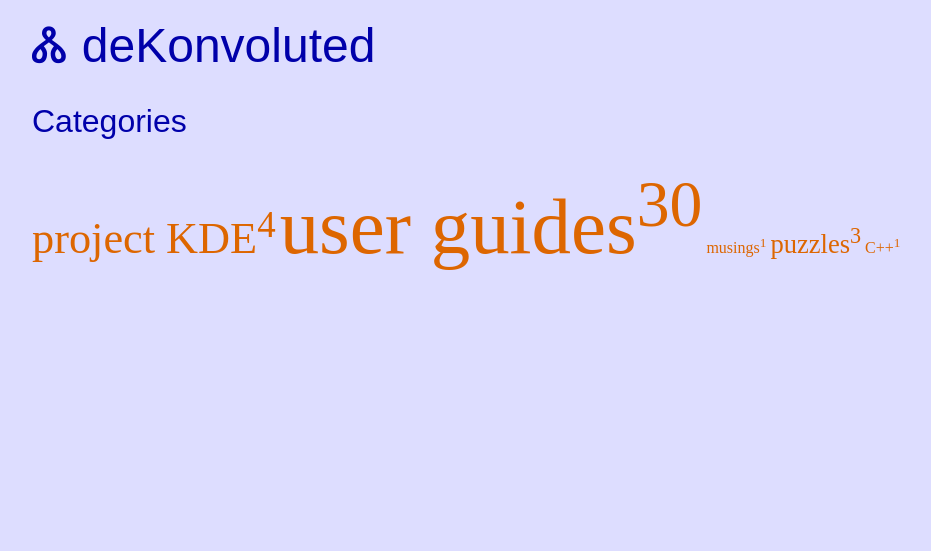
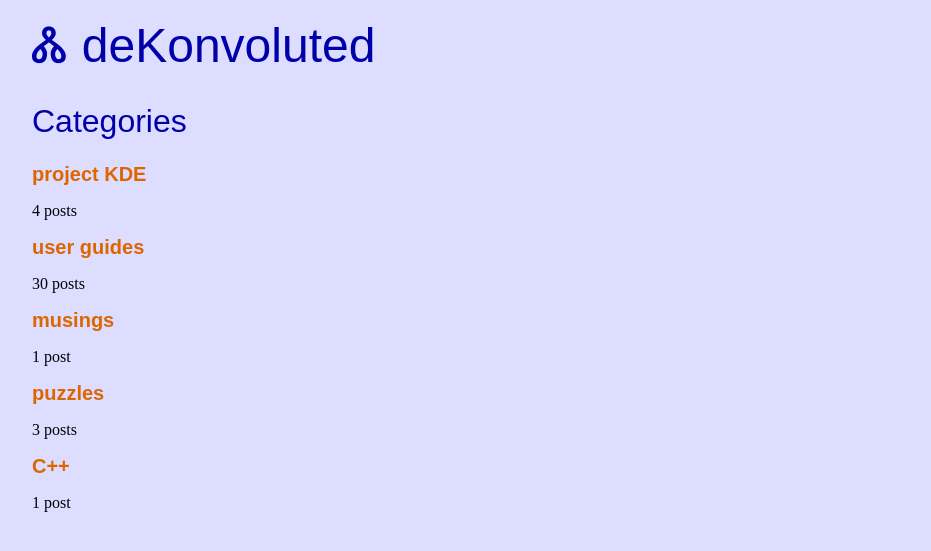
Before and after one commit to dekonvoluted/dekonvoluted.github.io, a Jekyll site: the page built from categories.md, in a window 1280 px wide. Shown: the top 551 px of the page, without its empty margins (1-932 px from the left). Built offline with Jekyll 4.4.1, drawn with Linux system fonts in a browser that asks for light colours.

Commit message:
Replace category cloud with category list
Categories are listed in a simple list format instead of using clouds.

```diff
--- a/categories.md
+++ b/categories.md
@@ -4,5 +4,12 @@ layout: page
 permalink: /categories/
 ---
 
-{% assign totalposts = site.posts | size %}
-{% for categoryposts in site.categories %}{% assign categorycount = categoryposts[1] | size %}{% assign x = categorycount | times: 500 | times: categorycount | divided_by: totalposts | divided_by: totalposts %}{% if x == 0 %}{% assign x = 1 %}{% endif %}{% assign fd = x | plus: 4 %}{% assign fn = x | times: 500 %}{% assign f = fn | divided_by: fd %} <a href="{{ site.url }}/categories/{{ categoryposts[0] | downcase }}" style="font-size:{{ f }}%">{{ categoryposts[0] }}<sup>{{ categoryposts[1] | size }}</sup></a> {% endfor %}
+{% for categoryposts in site.categories %}
+# <a href="{{ site.url }}/categories/{{ categoryposts[0] | downcase }}">{{ categoryposts[0] }}</a>
+{% assign postcount = categoryposts[1] | size %}
+{% if postcount == 1 %}
+{{ postcount }} post
+{% else %}
+{{ postcount }} posts
+{% endif %}
+{% endfor %}
```
